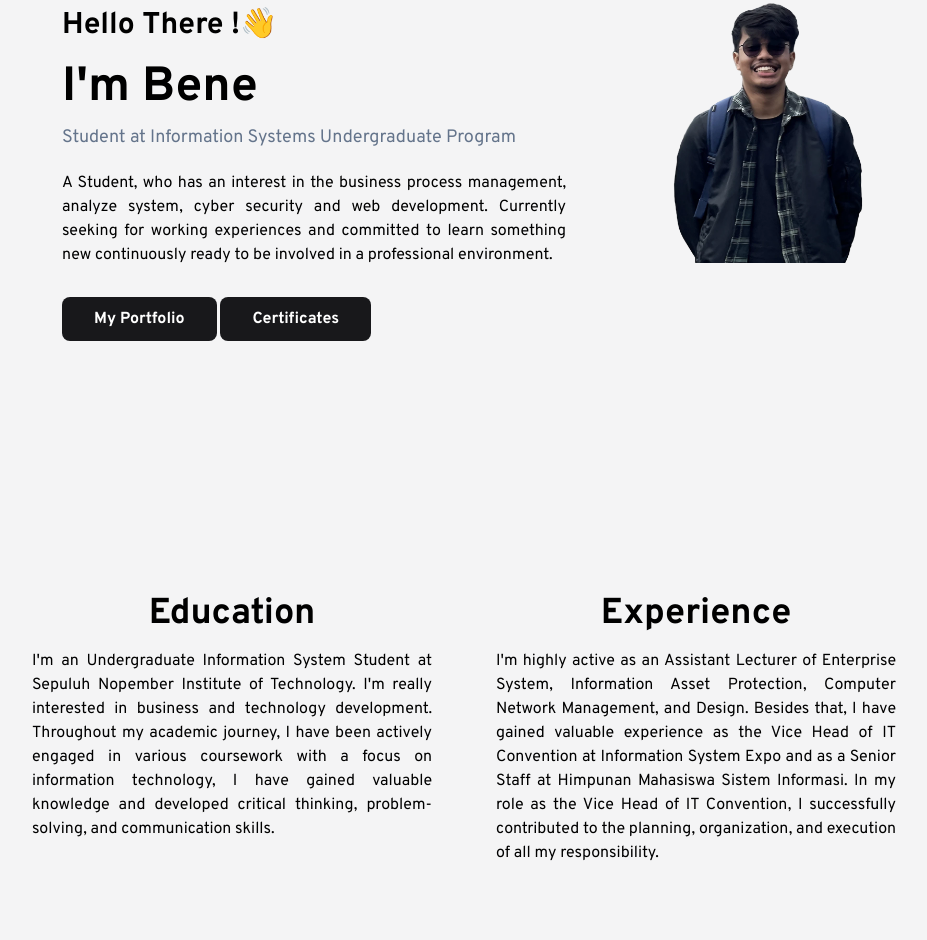
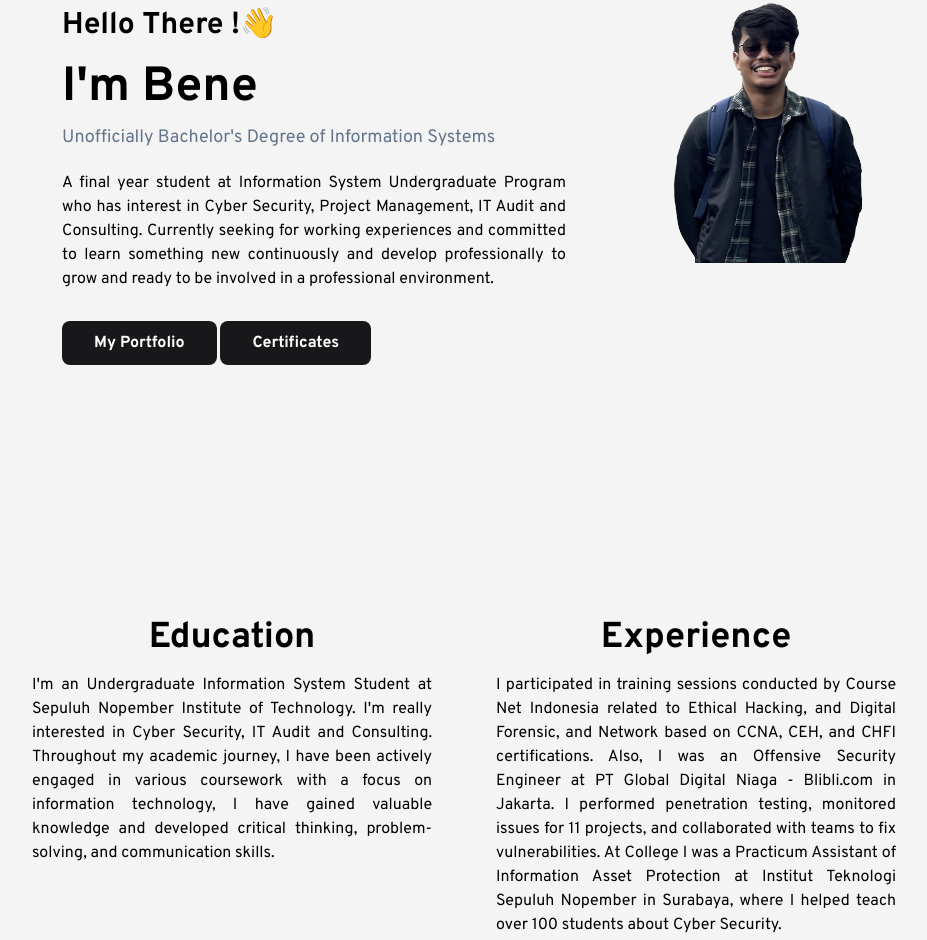
Before and after one commit to BenedictPandu/benedictpandu.github.io, a website: page index.html in a window 1280 px wide. Shown: the part 181-1121 px from the top of the page, without its empty margins (176-1103 px from the left). Drawn offline with nearby package versions, Linux system fonts and the light colour scheme.

Commit message:
update desc

```diff
--- a/index.html
+++ b/index.html
@@ -54,8 +54,8 @@
         <div class=" flex justify-center flex-row flex-wrap p-10 lg:w-full">
                 <div class="flex-col self-center text-center lg:px-12 md:text-left md:w-1/2" data-aos="fade-up" data-aos-duration="500" data-aos-delay="700">
                     <h1 class="text-lg font-semibold lg:text-3xl ">Hello There !👋 <span class="block font-bold text-black text-4xl mt-1 lg:text-5xl">I'm Bene</span></h1>
-                    <h2 class="font-medium text-slate-500 text-lg mb-5 ">Student at Information Systems Undergraduate Program</h2>
-                    <p class="font-medium text-black mb-10 text-justify">A Student, who has an interest in the business process management, analyze system, cyber security and web development. Currently seeking for working experiences and committed to learn something new continuously ready to be involved in a  professional environment.</p>
+                    <h2 class="font-medium text-slate-500 text-lg mb-5 ">Unofficially Bachelor's Degree of Information Systems</h2>
+                    <p class="font-medium text-black mb-10 text-justify">A final year student at Information System Undergraduate Program who has interest in Cyber Security, Project Management, IT Audit and Consulting. Currently seeking for working experiences and committed to learn something new continuously and develop professionally to grow and ready to be involved in a professional environment.</p>
                     <a href="https://drive.google.com/file/d/16LP23iti10z_CTsnDUe2E6Qjr8VYRDzB/view?usp=sharing" target="_blank" class="text-base font-semibold text-white bg-dark py-3 px-8 rounded-lg hover:shadow-xl hover:opacity-90 transition duration-1000 ease-in-out">My Portfolio</a>
                     <a href="https://drive.google.com/drive/folders/1D_A2KWj2Gle6UlxtnhBesnsP2DE6E1Gt?usp=sharing" target="_blank" class="text-base font-semibold text-white bg-dark py-3 px-8 rounded-lg hover:shadow-xl hover:opacity-90 transition duration-1000 ease-in-out">Certificates</a>
                 </div>
@@ -72,74 +72,15 @@
         <div class="flex justify-center flex-row lg:w-full flex-wrap md:flex-nowrap p-10">
             <div class="flex-col justify-between  m-8 box-border  lg:w-1/3">
                     <h1 class="text-3xl text-center font-semibold lg:text-4xl mb-2">Education</h1>
-                    <p class="text-justify">I'm an Undergraduate Information System Student at Sepuluh Nopember Institute of Technology. I'm really interested in business and technology development. Throughout my academic journey, I have been actively engaged in various coursework with a focus on information technology, I have gained valuable knowledge and developed critical thinking, problem-solving, and communication skills. </p>
+                    <p class="text-justify">I'm an Undergraduate Information System Student at Sepuluh Nopember Institute of Technology. I'm really interested in Cyber Security, IT Audit and Consulting. Throughout my academic journey, I have been actively engaged in various coursework with a focus on information technology, I have gained valuable knowledge and developed critical thinking, problem-solving, and communication skills. </p>
             </div>
             <div class="flex-col justify-between  m-8 box-border  lg:w-1/3">
                     <h1 class="text-3xl text-center font-semibold lg:text-4xl mb-2">Experience</h1>
-                    <p class="text-justify">I'm highly active as an Assistant Lecturer of Enterprise System, Information Asset Protection, Computer Network Management, and Design. Besides that, I have gained valuable experience as the Vice Head of IT Convention at Information System Expo and as a Senior Staff at Himpunan Mahasiswa Sistem Informasi. In my role as the Vice Head of IT Convention, I successfully contributed to the planning, organization, and execution of all my responsibility.</p>
+                    <p class="text-justify">I participated in training sessions conducted by Course Net Indonesia related to Ethical Hacking, and Digital Forensic, and Network based on CCNA, CEH, and CHFI certifications. Also, I was an Offensive Security Engineer at PT Global Digital Niaga - Blibli.com in Jakarta. I performed penetration testing, monitored issues for 11 projects, and collaborated with teams to fix vulnerabilities. At College I was a Practicum Assistant of Information Asset Protection at Institut Teknologi Sepuluh Nopember in Surabaya, where I helped teach over 100 students about Cyber Security.</p>
             </div>
         </div>
     </section>
     <!-- About Me -->
-
-
-    <!-- Timeline -->
-    <!-- <section id="timeline" class="pt-36 pb-36 sm:p-20 px-16 lg:px-72 bg-zinc-100">
-        <div class="relative mx-auto px-6 flex flex-col space-y-8">
-            <div class="absolute z-0 w-2 h-5/6   bg-white shadow-md inset-0 left-[52px] sm:mx-auto sm:right-0 sm:left-0"></div>
-            <div class="relative z-10">
-                <div class="dots-timeline"></div>
-                <div class="container-timeline container-timeline-left" data-aos="fade-right"
-                data-aos-offset="100"
-                data-aos-duration="500"
-                data-aos-easing="ease-in-sine">
-                    <div class="pointer-timeline pointer-timeline-left" aria-hidden="true"></div>
-                    <div class="bg-white p-6 rounded-md shadow-md" >
-                        <h2 class="font-bold tracking-wide">2020 - Now</h2>
-                        <h1 class="font-bold tracking-wide text-2xl"> Sepuluh Nopember Institute of Technology</h1>
-                        <p class="pt-1">
-                            Information System Undergraduate Student
-                        </p>
-                    </div>
-                </div>
-            </div>
-            <div class="relative z-10">
-                <div class="dots-timeline"></div>
-                <div class="container-timeline" data-aos="fade-left"
-                data-aos-offset="100"
-                data-aos-duration="500"
-                data-aos-easing="ease-in-sine">
-                    <div class="pointer-timeline" aria-hidden="true"></div>
-                    <div class="bg-white p-6 rounded-md shadow-md" >
-                        <h2 class="font-bold tracking-wide">2022</h2>
-                        <h1 class="font-bold tracking-wide text-2xl"> Sanbercode</h1>
-                        <p class="pt-1">
-                            ReactJs Intensive Bootcamp Batch 36
-                        </p>
-                    </div>
-                </div>
-            </div>
-            <div class="relative z-10">
-                <div class="dots-timeline"></div>
-                <div class="container-timeline container-timeline-left" data-aos="fade-right"
-                data-aos-offset="100"
-                data-aos-duration="500"
-                data-aos-easing="ease-in-sine">
-                    <div class="pointer-timeline pointer-timeline-left" aria-hidden="true"></div>
-                    <div class="bg-white p-6 rounded-md shadow-md" >
-                        <h2 class="font-bold tracking-wide">2017 - 2020</h2>
-                        <h1 class="font-bold tracking-wide text-2xl"> SMA Negeri 2 Bandung</h1>
-                        <p class="pt-1">
-                            Mathematics and Natural Science Student
-                        </p>
-                    </div>
-                </div>
-            </div>
-        </div>
-    </section> -->
-    <!-- Timeline -->
-
-
 
     <!-- Portfolio -->
     <section id="portfolio" class="pt-48 pb-36 bg-zinc-100">
@@ -155,9 +96,7 @@
             <div class="w-full px-4 flex flex-wrap justify-center md:w-3/5 md:mx-auto">
                 <div class="mb-12 p-4 md:w-1/2">
                     <div class="rounded-md shadow-md overflow-hidden" data-aos="fade-right" data-aos-duration="1000">
-                        <a href="https://benediktuspandu.sanbercodeapp.com" target="_blank">
                         <img class="aspect-16/9" src="dist/img/siakad_login.png" width="w-full" alt="">
-                        </a>
                     </div>
                     <div data-aos="fade-up" data-aos-duration="500" data-aos-delay="200" >
                         <h3 class="text-xl font-semibold mt-5 leading-none ">SIAKAD ITS</h3>
@@ -189,9 +128,7 @@
                 </div>
                 <div class="mb-12 p-4 md:w-1/2">
                     <div class="rounded-md shadow-md overflow-hidden" data-aos="fade-left" data-aos-duration="1000">
-                        <a href="https://sanbercodefinalproject-reactjs.netlify.app/" target="_blank">
                         <img class="aspect-16/9 object-cover" src="dist/img/Sanbercode_FinalProject.jpg" width="w-full" alt="">
-                        </a>
                     </div>
                     <div data-aos="fade-up" data-aos-duration="500" data-aos-delay="200" >
                         <h3 class="text-xl font-semibold mt-5 leading-none ">Job Vacancy Website <span></span></h3>
@@ -210,9 +147,7 @@
                 </div>
                 <div class="mb-12 p-4 md:w-1/2">
                     <div class="rounded-md shadow-md overflow-hidden" data-aos="fade-right" data-aos-duration="1000">
-                        <a  href="" target="_blank">
                         <img class="aspect-16/9 object-cover" src="dist/img/WordpressDonation.png" width="w-full" alt="">
-                        </a>
                     </div>
                     <div data-aos="fade-up" data-aos-duration="500" data-aos-delay="200" >
                         <h3 class="text-xl font-semibold mt-5 leading-none ">Open Donation Website <span></span></h3>
@@ -228,9 +163,7 @@
                 </div>
                 <div class="mb-12 p-4 md:w-1/2">
                     <div class="rounded-md shadow-md overflow-hidden" data-aos="fade-left" data-aos-duration="1000">
-                        <a href="https://kamipandu.id/" target="_blank">
                         <img class="aspect-16/9 object-cover" src="dist/img/kamipandu.png" width="w-full" alt="">
-                        </a>
                     </div>
                     <div data-aos="fade-up" data-aos-duration="500" data-aos-delay="200" >
                         <h3 class="text-xl font-semibold mt-5 leading-none ">KamiPandu.id <span></span></h3>
```
